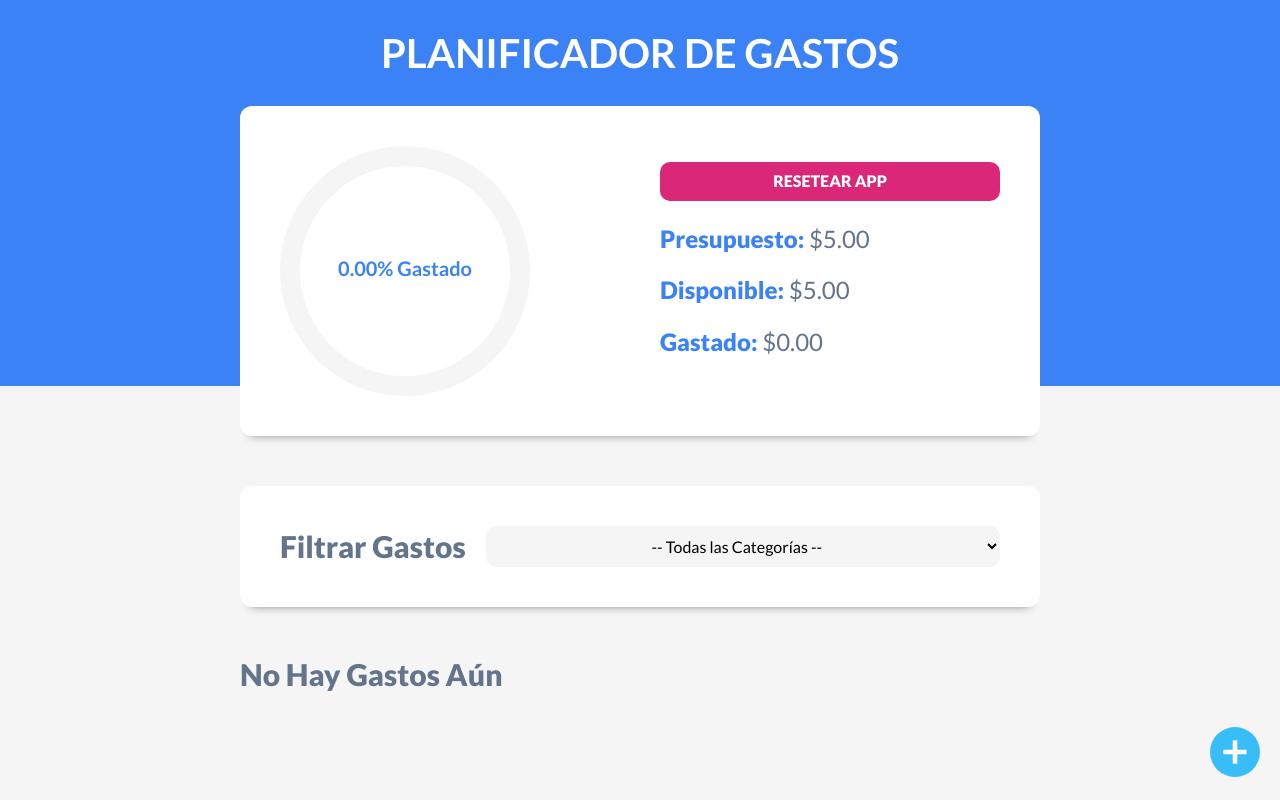
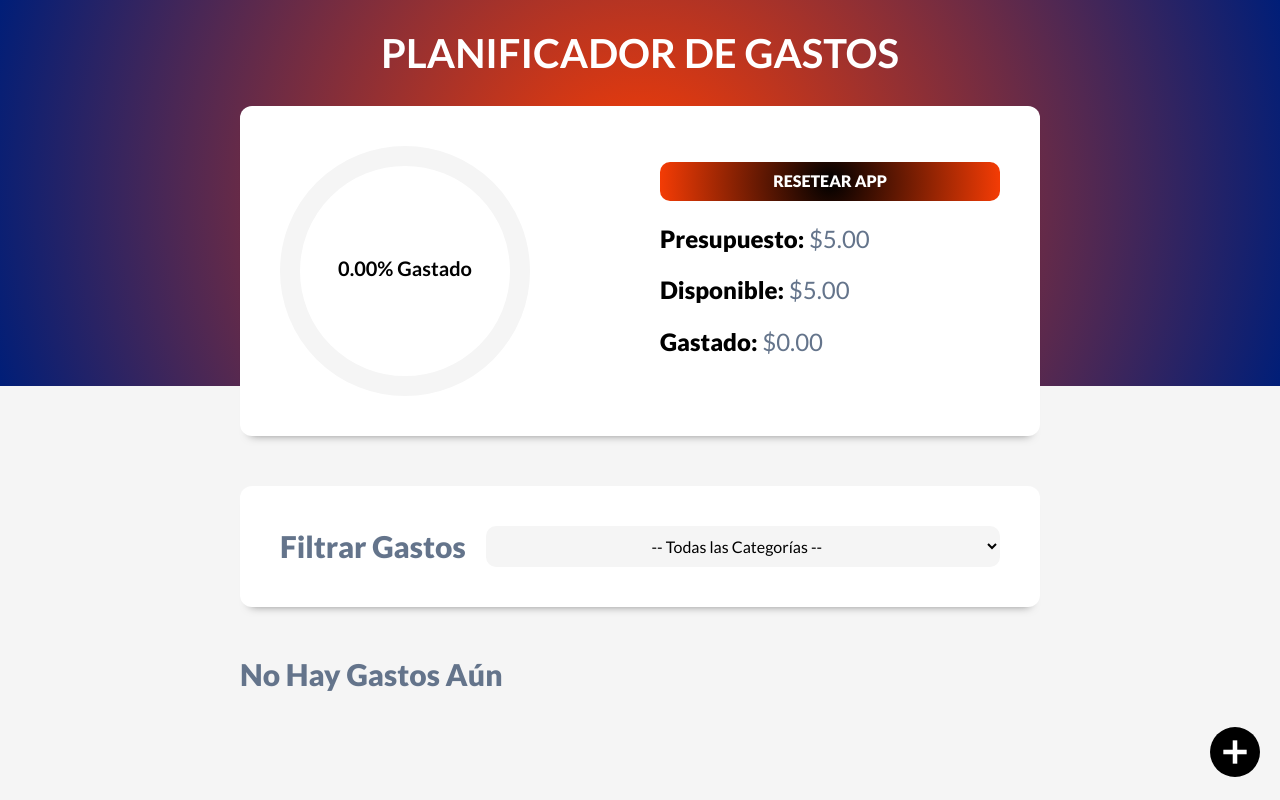
Before and after one commit to DavidL88/control-gastos, a React (Vite) app: page / in a window 1280 px wide. Both pictures are taken after typing "5" into the empty fields and a click on the input "Añadir". Built offline with nearby package versions, Linux system fonts and the light colour scheme.

Commit message:
new background and buttons colors

```diff
--- a/src/components/ControlPresupuesto.jsx
+++ b/src/components/ControlPresupuesto.jsx
@@ -53,9 +53,9 @@ const ControlPresupuesto = ({
       <div>
         <CircularProgressbar
           styles={buildStyles({
-            pathColor: porcentaje > 100 ? "#DC2626" : "#3b82f6",
+            pathColor: porcentaje > 100 ? "#DC2626" : "rgb(0,102,198)",
             trailColor: "#f5f5f5",
-            textColor: porcentaje > 100 ? "#DC2626" : "#3b82f6",
+            textColor: porcentaje > 100 ? "#DC2626" : "#000",
           })}
           value={porcentaje}
           text={`${porcentaje}% Gastado`}
--- a/src/index.css
+++ b/src/index.css
@@ -44,7 +44,8 @@ h2 {
 }
 
 header {
-  background-color: var(--azul);
+  background: rgb(63,94,251);
+  background: radial-gradient(circle, rgba(63,94,251,1) 0%, rgba(255,61,0,1) 0%, rgba(0,30,120,1) 100%, rgba(70,252,212,1) 100%);
 }
 
 header h1 {
@@ -93,7 +94,7 @@ header h1 {
 
 
 .formulario label {
-  color: var(--azul);
+  color: #000;
   font-size: 2.8rem;
   text-align: center;
   margin-bottom: 2rem;
@@ -110,8 +111,10 @@ header h1 {
   font-size: 1.6rem;
 }
 .formulario input[type="submit"] {
-  background-color: #1048a4;
+
+  background: radial-gradient(circle, rgba(63,94,251,1) 0%, rgba(255,61,0,1) 0%, rgba(0,30,120,1) 100%, rgba(70,252,212,1) 100%);
   border: none;
+  border-radius: 12px;
   padding: 1rem;
   text-align: center;
   margin-top: 2rem;
@@ -223,11 +226,12 @@ header h1 {
 }
 .contenido-presupuesto span {
   font-weight: 900;
-  color: var(--azul);
+  color: #000;
 }
 .reset-app {
   border: none;
-  background-color: #db2777;
+  background: rgb(0,0,0);
+  background: radial-gradient(circle, rgba(0,0,0,1) 0%, rgba(245,60,5,1) 100%);
   padding: 1rem;
   width: 100%;
   text-align: center;
@@ -236,10 +240,9 @@ header h1 {
   font-weight: 900;
   border-radius: 1rem;
   transition-property: background-color;
-  transition-duration: 300ms;
+  transition-duration: 500ms;
 }
 .reset-app:hover {
-  background-color: #c71465;
   cursor: pointer;
 }
 
```
Also changed, not shown: src/img/nuevo-gasto.svg.
